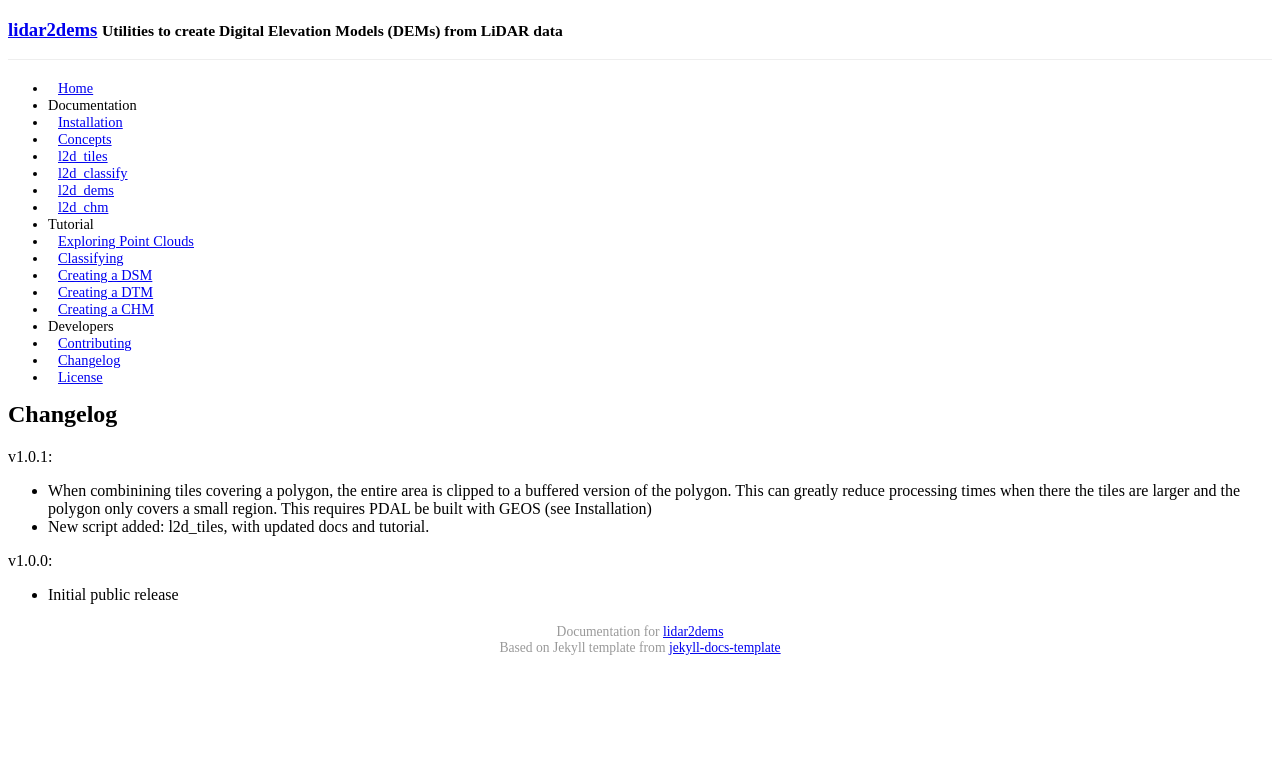
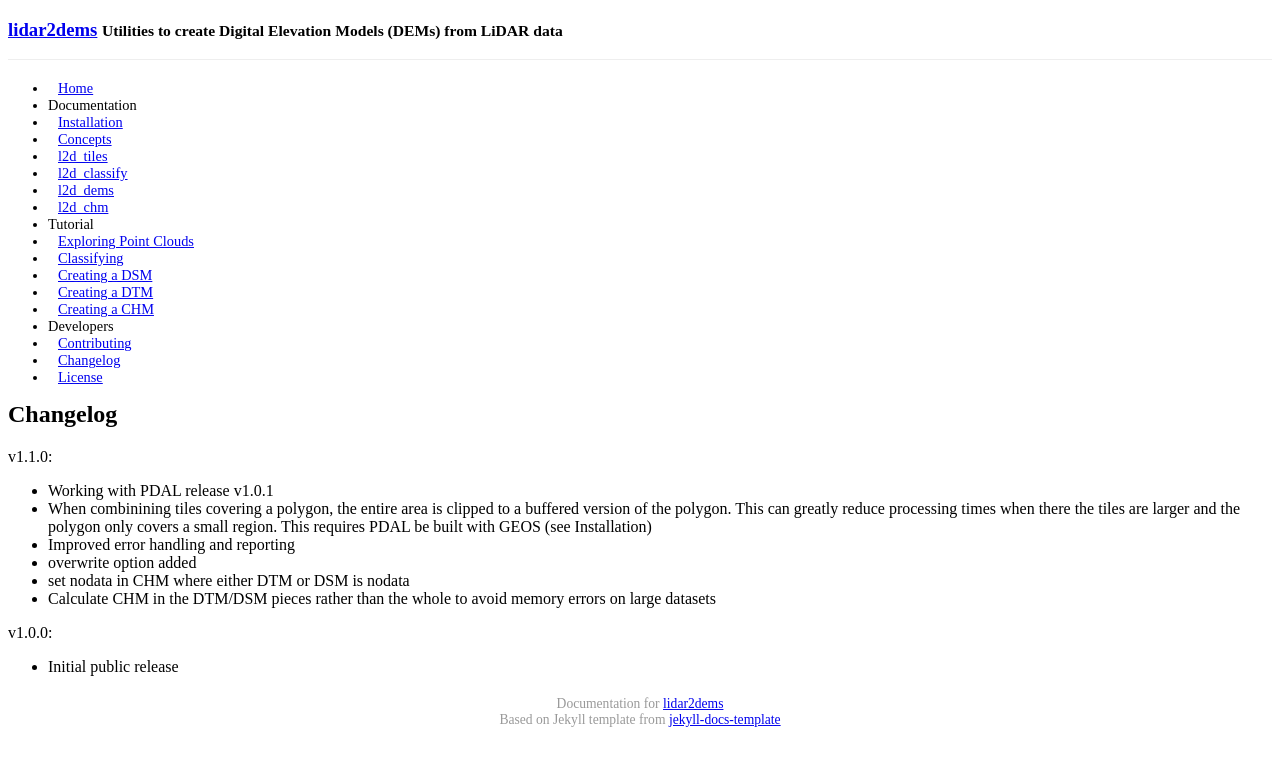
Before and after one commit to Applied-GeoSolutions/lidar2dems, a Jekyll site: the page built from _posts/2015-05-28-changelog.md, in a window 1280 px wide. Shown: the top 766 px of the page. Built offline with Jekyll 4.4.1, drawn with Linux system fonts in a browser that asks for light colours; Markdown is read by kramdown in place of the engine named in the settings; a style sheet for code colours, icons or effects is not loaded.

Commit message:
updated change log

```diff
--- a/_posts/2015-05-28-changelog.md
+++ b/_posts/2015-05-28-changelog.md
@@ -6,9 +6,13 @@
 order: 2
 ---
 
-v1.0.1:
+v1.1.0:
+- Working with PDAL release v1.0.1
 - When combinining tiles covering a polygon, the entire area is clipped to a buffered version of the polygon. This can greatly reduce processing times when there the tiles are larger and the polygon only covers a small region. This requires PDAL be built with GEOS (see Installation)
-- New script added: l2d_tiles, with updated docs and tutorial.
+- Improved error handling and reporting
+- overwrite option added
+- set nodata in CHM where either DTM or DSM is nodata
+- Calculate CHM in the DTM/DSM pieces rather than the whole to avoid memory errors on large datasets
 
 v1.0.0:
 - Initial public release
```
